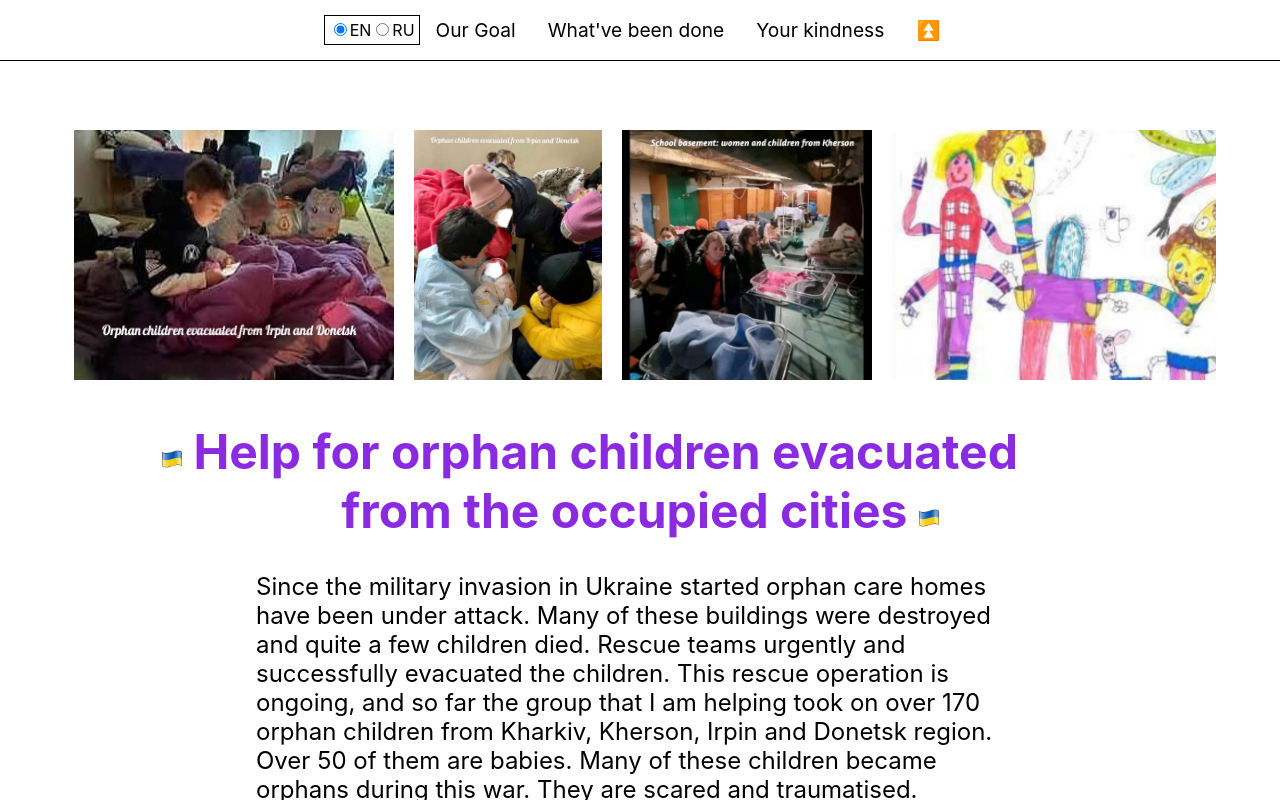
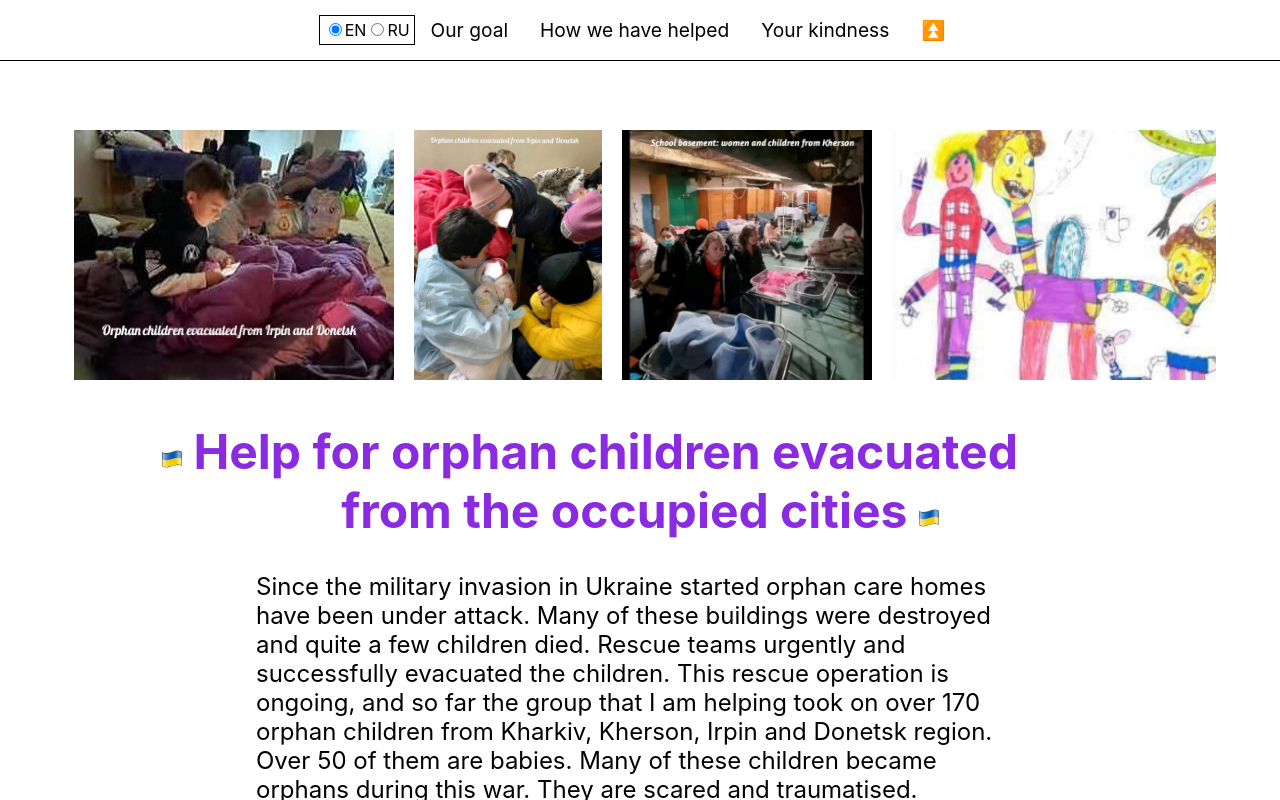
Before and after one commit to dzheleznyakov/donaitons, a React (Create React App) app: page / in a window 1280 px wide. Built offline with nearby package versions, Linux system fonts and the light colour scheme.

Commit message:
Translate header

```diff
--- a/src/App.js
+++ b/src/App.js
@@ -52,9 +52,15 @@ function App() {
     <div className="App">
       <div className="ToolBar">
         <LanguageChooser lang={lang} setLang={setLang} />
-        <a onClick={scrollTo(ourGoalRef)}>Our Goal</a>
-        <a onClick={scrollTo(doneRef)}>What've been done</a>
-        <a onClick={scrollTo(kindnessRef)}>Your kindness</a>
+        <a onClick={scrollTo(ourGoalRef)}>
+          <MultiLanguageComponent en="Our goal" ru="Наша цель" />
+        </a>
+        <a onClick={scrollTo(doneRef)}>
+          <MultiLanguageComponent en="How we have helped" ru="Чем мы помогли" />
+        </a>
+        <a onClick={scrollTo(kindnessRef)}>
+          <MultiLanguageComponent en="Your kindness" ru="Ваша доброта" />
+        </a>
         <a onClick={scrollTo(topRef)}>⏫</a>
       </div>
       <div className="Body">
```
